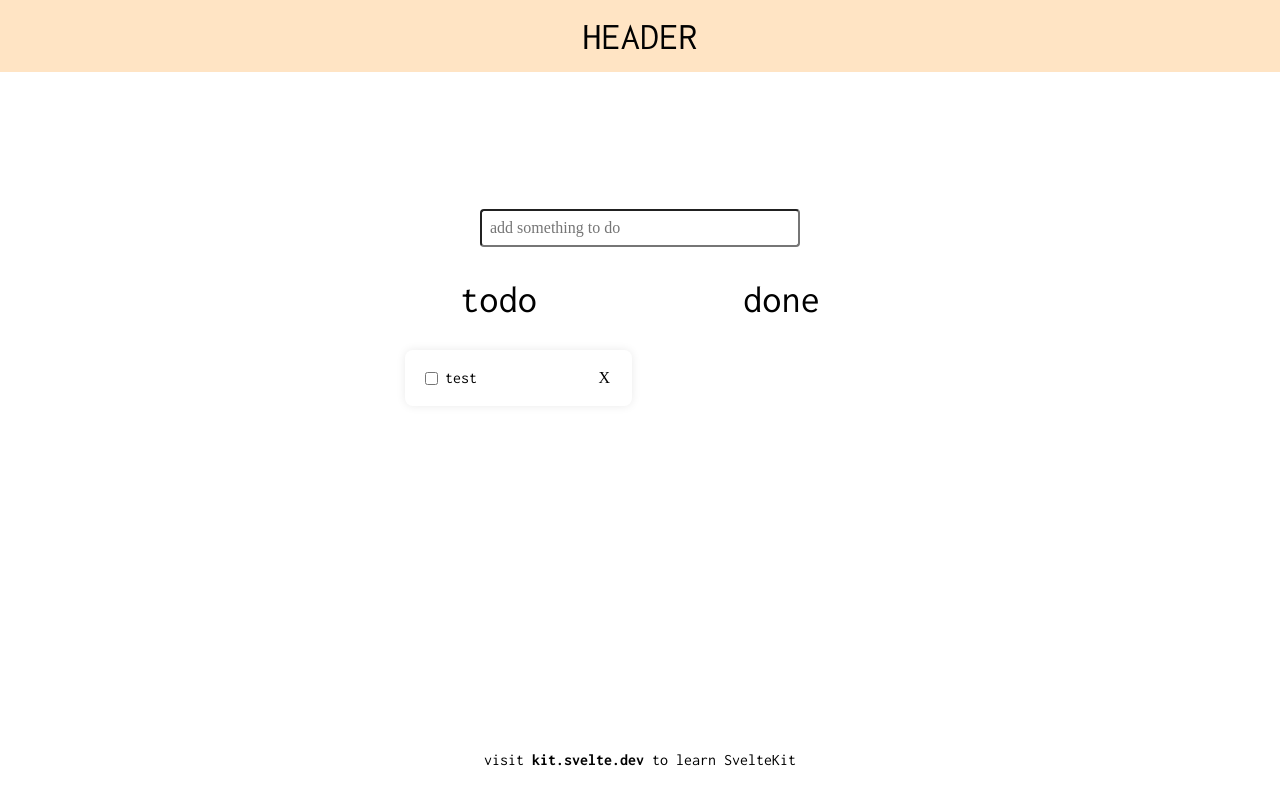
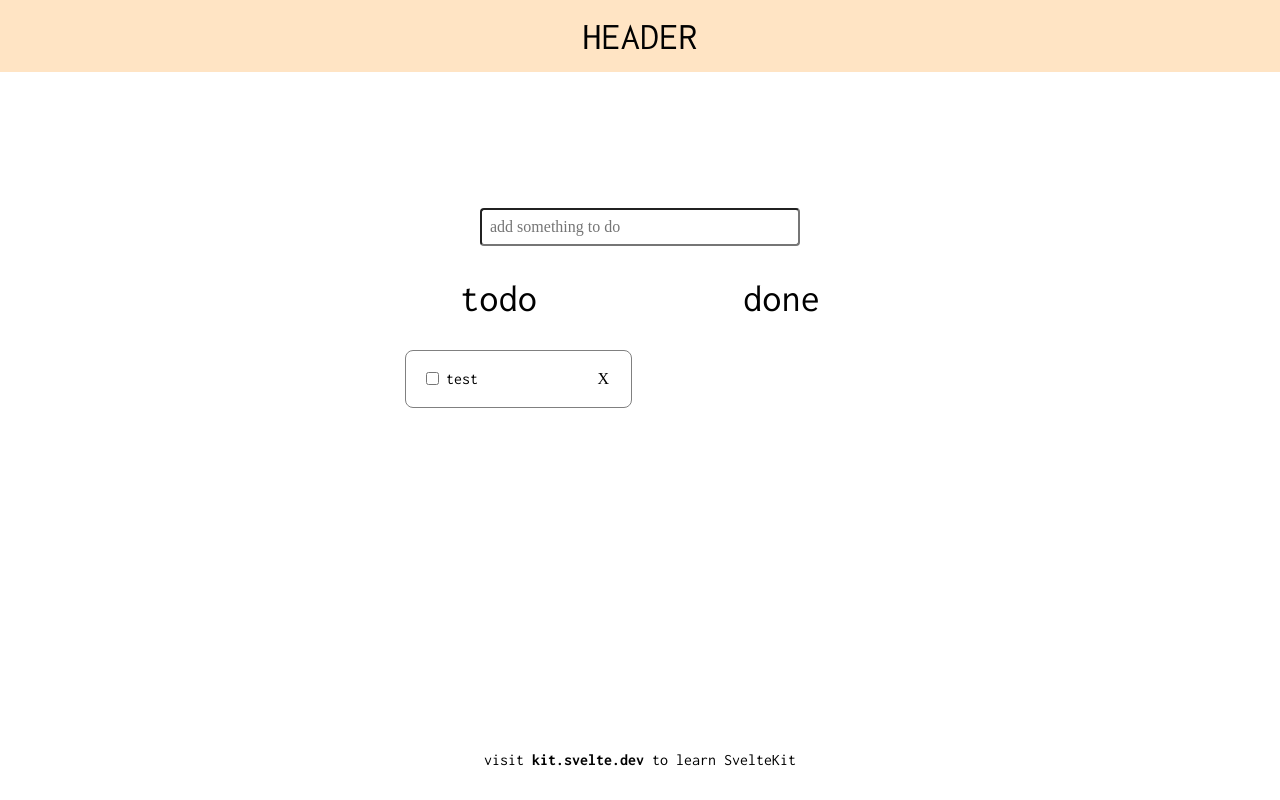
Before and after one commit to hyeoz/svelte-study, a SvelteKit app: page / in a window 1280 px wide. Built offline with nearby package versions, Linux system fonts and the light colour scheme; a web font is replaced by a local one.

Commit message:
add: 애니메이션, 트랜지션 추가

```diff
--- a/src/component/TodoList.svelte
+++ b/src/component/TodoList.svelte
@@ -1,14 +1,19 @@
 <script lang="ts">
 	import type { TodoType } from "../routes/todo";
+    import {fly} from 'svelte/transition'
+    import {flip} from 'svelte/animate'
 
     export let store: any;
     export let done: boolean;
     export let todos: TodoType[];
 </script>
 
+{#if ![...todos].filter((t) => !t.done).length && !done}
+<p style="text-align: center;">Everything is Done!</p>
+{:else}
 <ul>
     {#each todos.filter((todo) => todo.done === done) as todo (todo.id)}
-    <li class:done>
+    <li class:done transition:fly animate:flip>
         <div>
             <input type="checkbox" checked={todo.done}
             on:change={(e) => store.mark(todo, e.currentTarget.checked)} />
@@ -20,17 +25,22 @@
     </li>
     {/each}
 </ul>
+{/if}
 
 <style>
+    ul {
+        display: flex;
+        flex-direction: column;
+        gap: 16px;
+    }
     li {
         list-style: none;
         display: flex;
         justify-content: space-between;
         align-items: center;
         padding: 16px;
-        /* border: 1px solid grey; */
+        border: 1px solid grey;
         border-radius: 8px;
-        box-shadow: 0px 0px 10px #eaeaea;
     }
     li > div {
         display: flex;
@@ -42,6 +52,8 @@
         color: #707070;
         background-color: #f3f6f4;
         pointer-events: none;
+        border: 0;
+        box-shadow: 0px 0px 10px #eaeaea;
     }
     li.done button {
         color: #707070;
--- a/src/routes/+page.svelte
+++ b/src/routes/+page.svelte
@@ -1,6 +1,7 @@
 <script>
 	import {createTodoStore} from './todo'
 	import TodoList from '../component/TodoList.svelte'
+	import { tick } from 'svelte';
 
 	let todos = createTodoStore([
 		{
@@ -16,9 +17,10 @@
 </svelte:head>
 
 <section>
-	<input bind:value={inputValue} on:keydown={(e) => {
+	<input bind:value={inputValue} on:keypress|stopPropagation={(e) => {
 		if (e.key === 'Enter') {
 			todos.add(inputValue)
+			// console.log(inputValue)
 			inputValue = ''
 		}
 	}}
```
